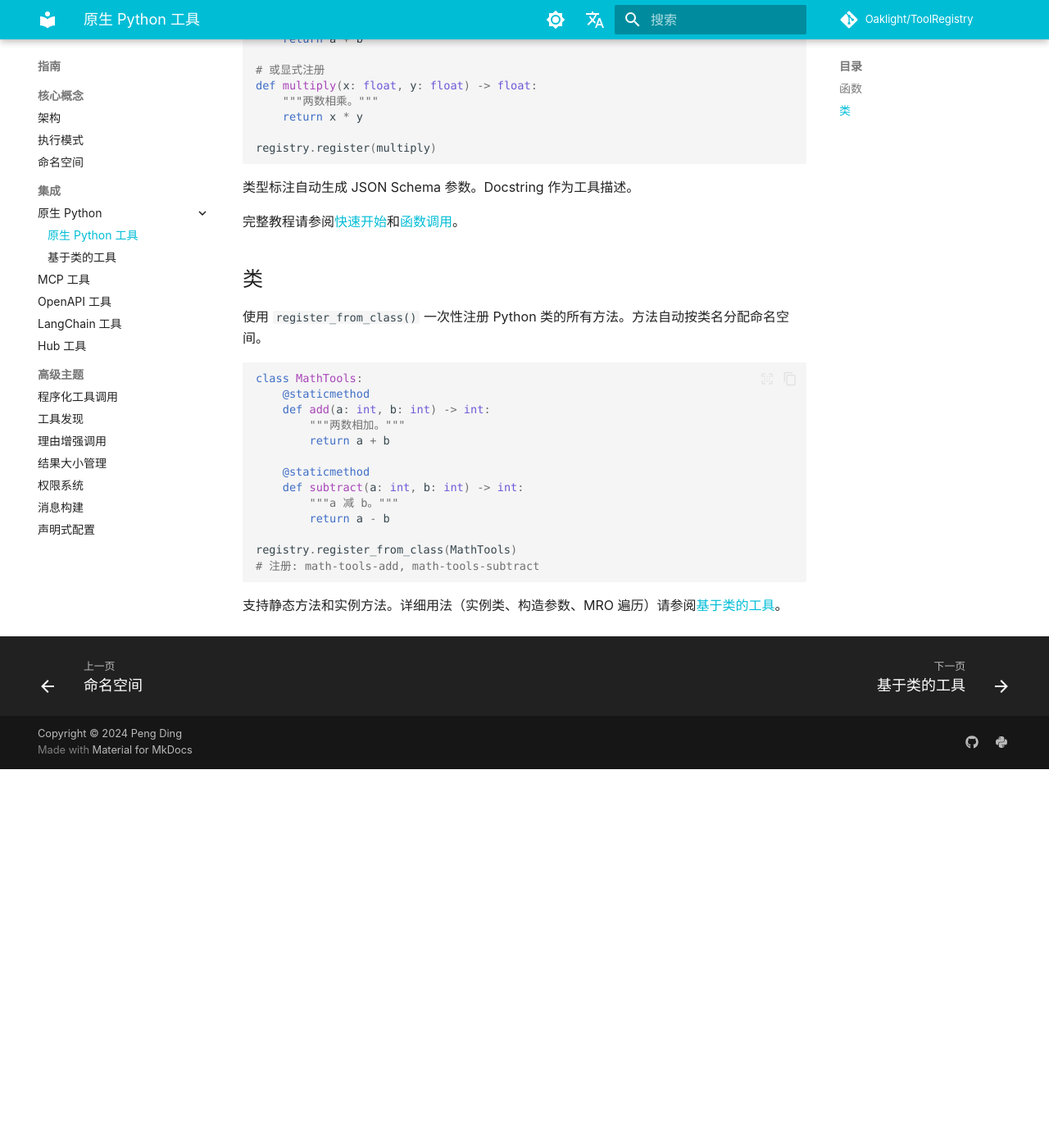
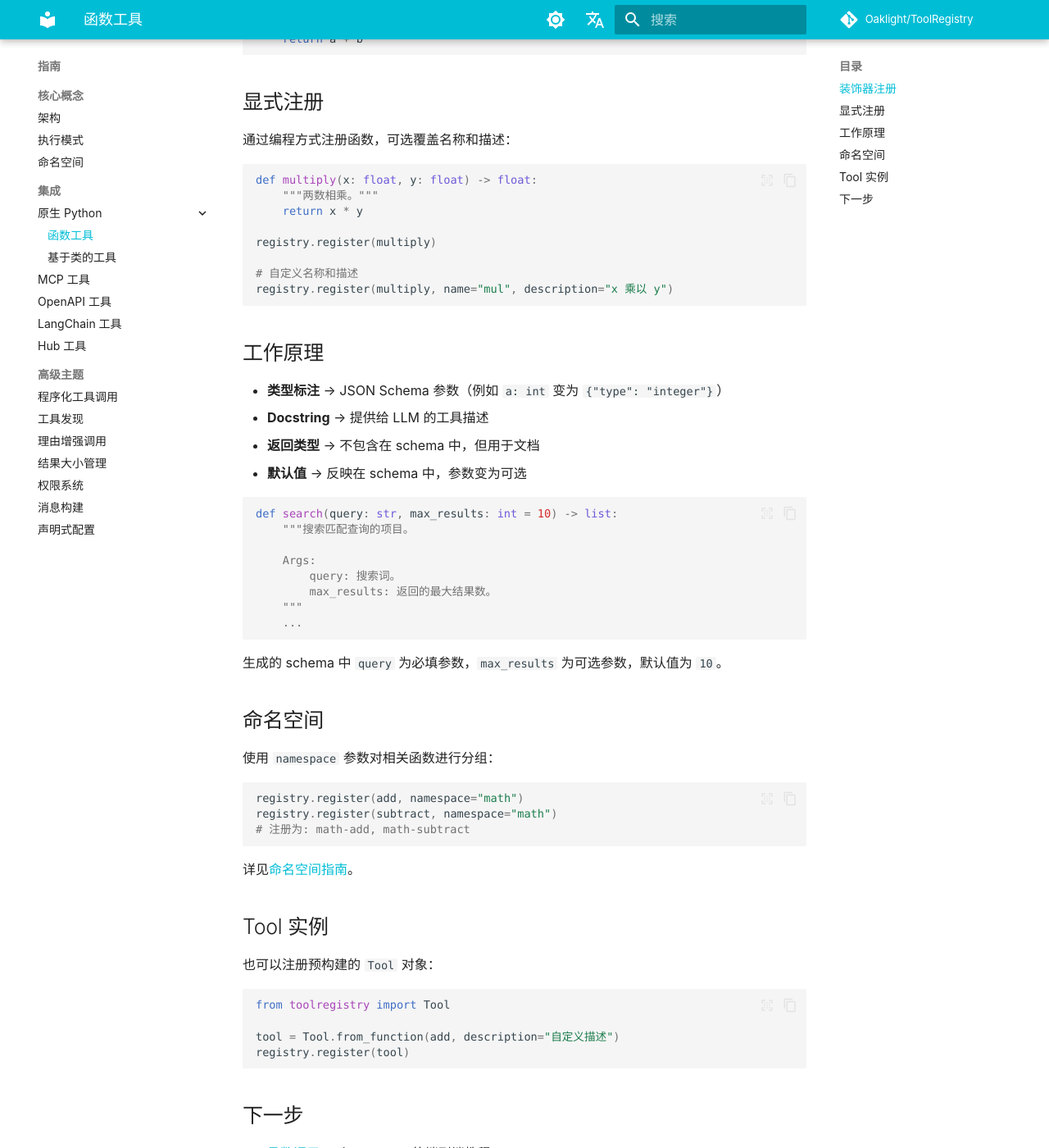
Before and after one commit to Oaklight/ToolRegistry, an MkDocs documentation site: the page built from docs/usage/integrations/native.md, in a window 1280 px wide and 1400 px high, scrolled down 536 px. Shown: the whole window at 82% size. Built offline with MkDocs 1.6.1 and Material for MkDocs 9.7.7, drawn with Linux system fonts in a browser that asks for light colours; some web fonts are replaced; comment, search, counter and statistics services are not loaded; before the commit the page ends 1474 px from its top, so only the background shows below that; some of the changed text lies outside the part shown.

Commit message:
docs: 重写 native.md 为函数工具指南，修正导航标题

````diff
--- a/docs/usage/integrations/native.md
+++ b/docs/usage/integrations/native.md
@@ -1,10 +1,10 @@
-# 原生 Python 工具
+# 函数工具
 
-ToolRegistry 支持直接注册 Python 函数和类——无需外部协议或适配器。
+将 Python 函数注册为工具——ToolRegistry 中最常见、最简单的工具创建方式。
 
-## 函数
+## 装饰器注册
 
-最简单的工具创建方式。使用 `@registry.register` 或 `registry.register(func)`：
+使用 `@registry.register` 直接注册函数：
 
 ```python
 from toolregistry import ToolRegistry
@@ -15,37 +15,68 @@ registry = ToolRegistry()
 def add(a: int, b: int) -> int:
     """两数相加。"""
     return a + b
+```
 
-# 或显式注册
+## 显式注册
+
+通过编程方式注册函数，可选覆盖名称和描述：
+
+```python
 def multiply(x: float, y: float) -> float:
     """两数相乘。"""
     return x * y
 
 registry.register(multiply)
+
+# 自定义名称和描述
+registry.register(multiply, name="mul", description="x 乘以 y")
 ```
 
-类型标注自动生成 JSON Schema 参数。Docstring 作为工具描述。
+## 工作原理
 
-完整教程请参阅[快速开始](../basics.md)和[函数调用](../function_calling.md)。
-
-## 类
-
-使用 `register_from_class()` 一次性注册 Python 类的所有方法。方法自动按类名分配命名空间。
+- **类型标注** → JSON Schema 参数（例如 `a: int` 变为 `{"type": "integer"}`）
+- **Docstring** → 提供给 LLM 的工具描述
+- **返回类型** → 不包含在 schema 中，但用于文档
+- **默认值** → 反映在 schema 中，参数变为可选
 
 ```python
-class MathTools:
-    @staticmethod
-    def add(a: int, b: int) -> int:
-        """两数相加。"""
-        return a + b
+def search(query: str, max_results: int = 10) -> list:
+    """搜索匹配查询的项目。
 
-    @staticmethod
-    def subtract(a: int, b: int) -> int:
-        """a 减 b。"""
-        return a - b
-
-registry.register_from_class(MathTools)
-# 注册: math-tools-add, math-tools-subtract
+    Args:
+        query: 搜索词。
+        max_results: 返回的最大结果数。
+    """
+    ...
 ```
 
-支持静态方法和实例方法。详细用法（实例类、构造参数、MRO 遍历）请参阅[基于类的工具](class.md)。
+生成的 schema 中 `query` 为必填参数，`max_results` 为可选参数，默认值为 `10`。
+
+## 命名空间
+
+使用 `namespace` 参数对相关函数进行分组：
+
+```python
+registry.register(add, namespace="math")
+registry.register(subtract, namespace="math")
+# 注册为: math-add, math-subtract
+```
+
+详见[命名空间指南](../namespace.md)。
+
+## Tool 实例
+
+也可以注册预构建的 `Tool` 对象：
+
+```python
+from toolregistry import Tool
+
+tool = Tool.from_function(add, description="自定义描述")
+registry.register(tool)
+```
+
+## 下一步
+
+- [函数调用](../function_calling.md) — 与 LLM API 的端到端教程
+- [基于类的工具](class.md) — 一次性注册 Python 类的所有方法
+- [最佳实践](../best_practices.md) — 编写优质工具函数的建议
--- a/mkdocs.yml
+++ b/mkdocs.yml
@@ -193,7 +193,7 @@ nav:
           - 命名空间: usage/namespace.md
       - 集成:
           - 原生 Python:
-              - usage/integrations/native.md
+              - 函数工具: usage/integrations/native.md
               - 基于类的工具: usage/integrations/class.md
           - MCP 工具: usage/integrations/mcp.md
           - OpenAPI 工具: usage/integrations/openapi.md
````
